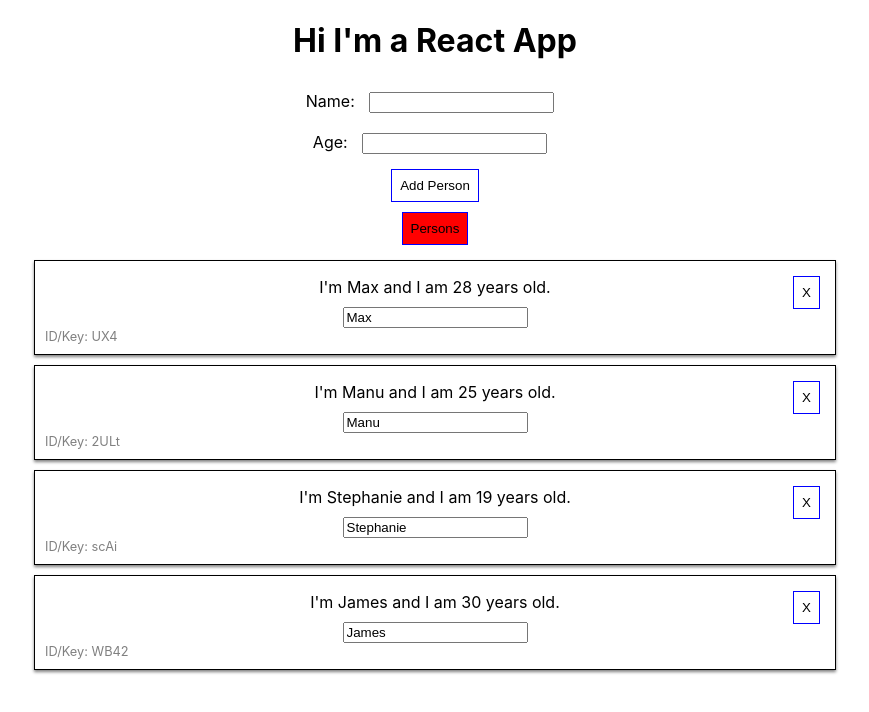
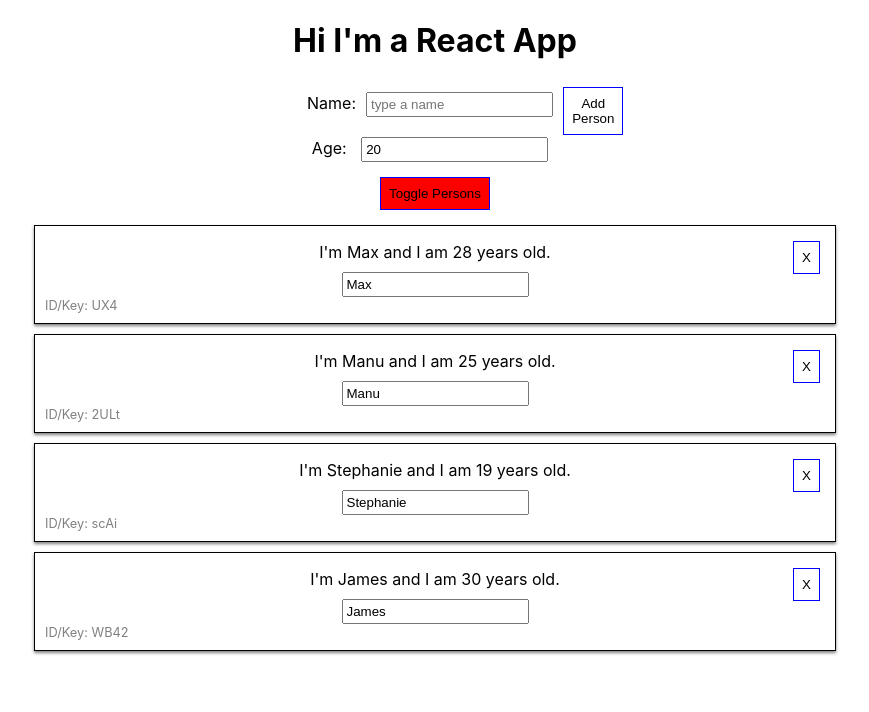
Before and after one commit to PathToLife/ReactCourseWork, a React (Create React App) app: page / in a window 1280 px wide. Shown: the top 712 px of the page, without its empty margins (205-1074 px from the left). Built offline with nearby package versions, Linux system fonts and the light colour scheme.

Commit message:
default values for input box. misc styles

```diff
--- a/src/App.css
+++ b/src/App.css
@@ -7,6 +7,18 @@ Button {
 
 Input {
   margin: 10px;
+  padding: 3px;
+}
+
+.input-area {
+  display: inline-block;
+  position: relative;
+}
+
+#add-person-btn {
+  display: inline-block;
+  position: absolute;
+  top: 0;
 }
 
 .red {
@@ -17,6 +29,10 @@ Input {
   background-color: lightgreen;
 }
 
+.bold {
+  font-weight: bold;
+}
+
 .App {
   text-align: center;
 }
--- a/src/App.js
+++ b/src/App.js
@@ -5,7 +5,7 @@ import './App.css';
 const shortid = require('shortid');
 
 // Creates a person object with a unique id for database storage and list render efficiency
-function makePerson(name, age, id=null) {
+function makePerson(name, age, id = null) {
     return {id: (id) ? id : shortid.generate(), name, age};
 }
 
@@ -32,7 +32,7 @@ function App() {
     };
 
     const [inputName, setInputName] = useState('');
-    const [inputAge, setInputAge] = useState('');
+    const [inputAge, setInputAge] = useState('20');
 
     const addPersonHandler = () => {
         if (inputName.length > 0 && !isNaN(parseInt(inputAge))) {
@@ -40,14 +40,14 @@ function App() {
             newPersons.push(makePerson(inputName, inputAge));
             setStatePersons(newPersons);
         } else {
-            console.log('Invalid Person Input')
+            console.log('Invalid Person Input', inputName, inputAge)
         }
     };
 
     const deletePersonHandler = (id) => {
         const newPersons = [...statePersons];
         const index = newPersons.findIndex(p => p.id === id);
-        if (index >= 0 ) {
+        if (index >= 0) {
             newPersons.splice(index, 1);
             setStatePersons(newPersons);
         }
@@ -72,24 +72,30 @@ function App() {
                 delete={() => deletePersonHandler(person.id)}
                 change={(e) => switchNameHandler(e, person.id)}
             />)
-        }) : <div className="warning-text">No persons</div> : null;
+        }) : <div className="warning-text bold Person">No persons</div> : null;
 
     return (
         <div className="App">
             <h1>Hi I'm a React App</h1>
             <div>
-                <div>
-                    Name: <input type="text" onChange={(e) => setInputName(e.target.value)}/>
+                <div className="input-area">
+                    Name:
+                    <input
+                        type="text"
+                        placeholder="type a name"
+                        onChange={(e) => setInputName(e.target.value)}
+                    />
                     <br/>
-                    Age: <input type="number" onChange={(e) => setInputAge(e.target.value)}/>
+                    Age: <input type="number" value={inputAge} onChange={(e) => setInputAge(e.target.value)}/>
+                    <button id='add-person-btn' onClick={addPersonHandler}>Add Person</button>
                 </div>
-                <button onClick={addPersonHandler}>Add Person</button>
+
             </div>
 
             <button
                 onClick={togglePersonsHandler}
                 className={(showPersons ? 'red' : 'lightgreen')}>
-                Persons
+                Toggle Persons
             </button>
             {PersonsHTML}
         </div>
```
